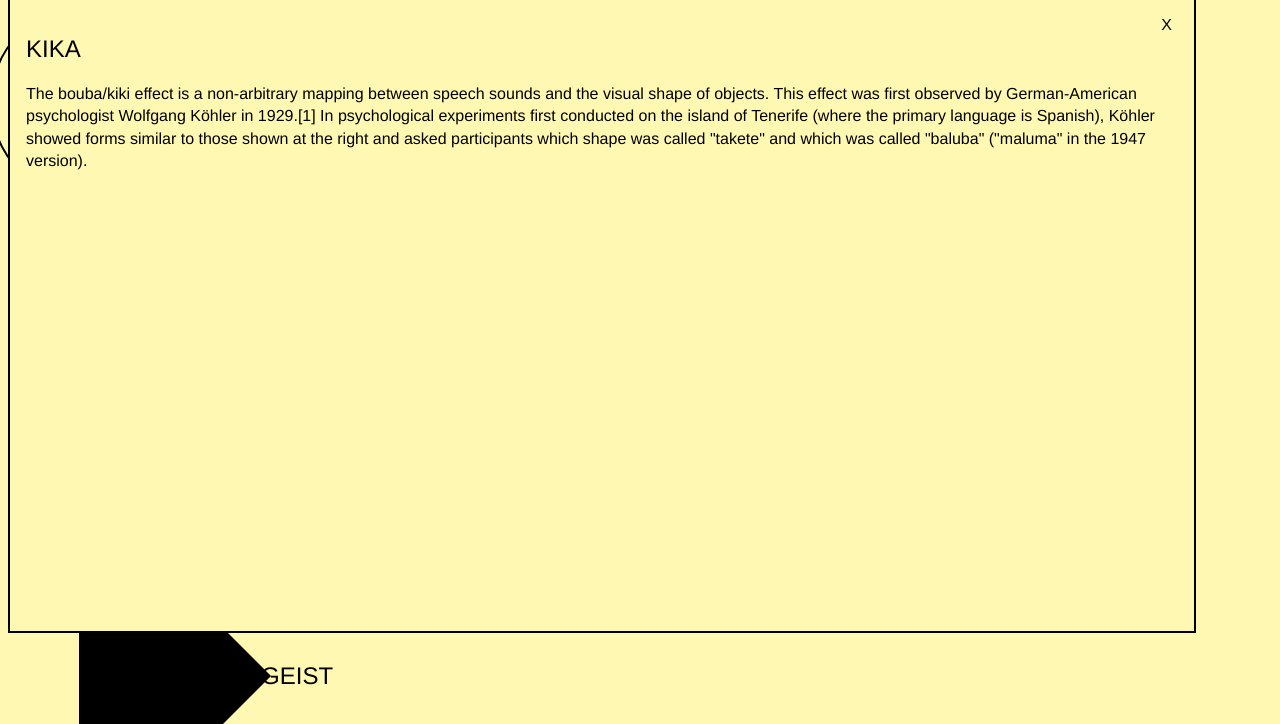
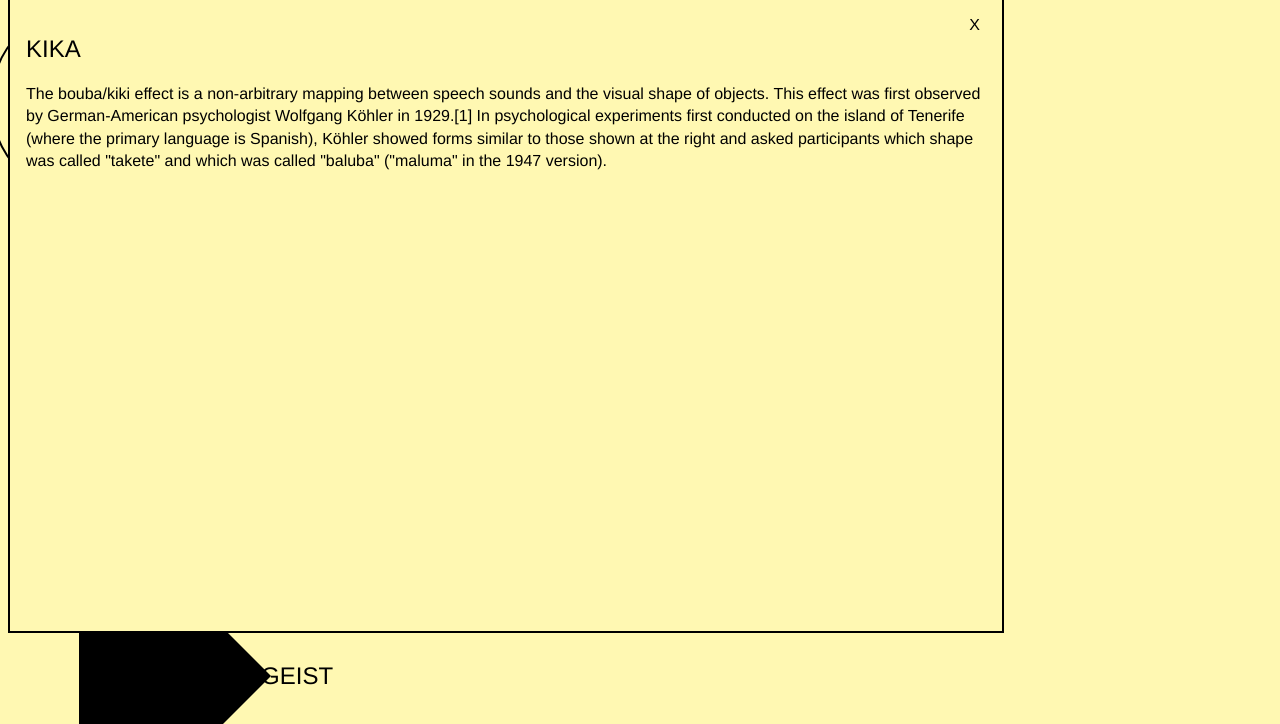
Before and after one commit to sararemi/sararemi.github.io, a plain HTML site: page index.html in a window 1280 px wide. Both pictures are taken after a click on the element "KIKA". Shown: the part 76-800 px from the top of the page. Drawn offline with nearby package versions, Linux system fonts and the light colour scheme.

Commit message:
Adding css grow effect on click

```diff
--- a/shapes.js
+++ b/shapes.js
@@ -28,9 +28,9 @@ $(document).ready(function() {
     animateLeft($(".c"), 45000);
     animateLeft($(".shark"), 40000);
 
-    $(".term-description").hide(); // Hide the div that will hold the text/titles
     $(".a").click(function(){
-        $(".term-description").toggle();
+        $(".term-description").toggleClass('animate');
+
         if (termDescriptionIsPopulated) {
             cleanupTermDescriptionDiv();
         } else {
@@ -39,7 +39,7 @@ $(document).ready(function() {
     });
 
     $(".b").click(function(){
-        $(".term-description").toggle();
+        $(".term-description").toggleClass('animate');
         if (termDescriptionIsPopulated) {
             cleanupTermDescriptionDiv();
         } else {
@@ -48,7 +48,7 @@ $(document).ready(function() {
     });
 
     $(".c").click(function(){
-        $(".term-description").toggle();
+        $(".term-description").toggleClass('animate');
         if (termDescriptionIsPopulated) {
             cleanupTermDescriptionDiv();
         } else {
@@ -109,7 +109,7 @@ function populateTermDescriptionDiv(term) {
 }
 
 function hideTermDiv() {
-    $(".term-description").toggle();
+    $('.term-description').toggleClass('animate');
     cleanupTermDescriptionDiv();
 }
 
--- a/styles.css
+++ b/styles.css
@@ -134,17 +134,23 @@ border-radius: 100%;
 text-align: center;
 }
 
-
 .term-description {
-    position: absolute;;
+    position: absolute;
     margin: 0 auto;
     background: #fff8b2;
     border: 2px solid black;
-    width: 90%;
-    height: 75%;
-    transition: all 10s;
     padding: 1em;
     z-index: 1;
+    transform: scale(0);
+    width: 75%;
+    height: 75%;
+    transition: all 2s;
+
+}
+
+.term-description.animate {
+    transform: scale(1);
+    display: block;
 }
 
 div.a h2, div.b h2, div.c h2, div.d h2{
```
